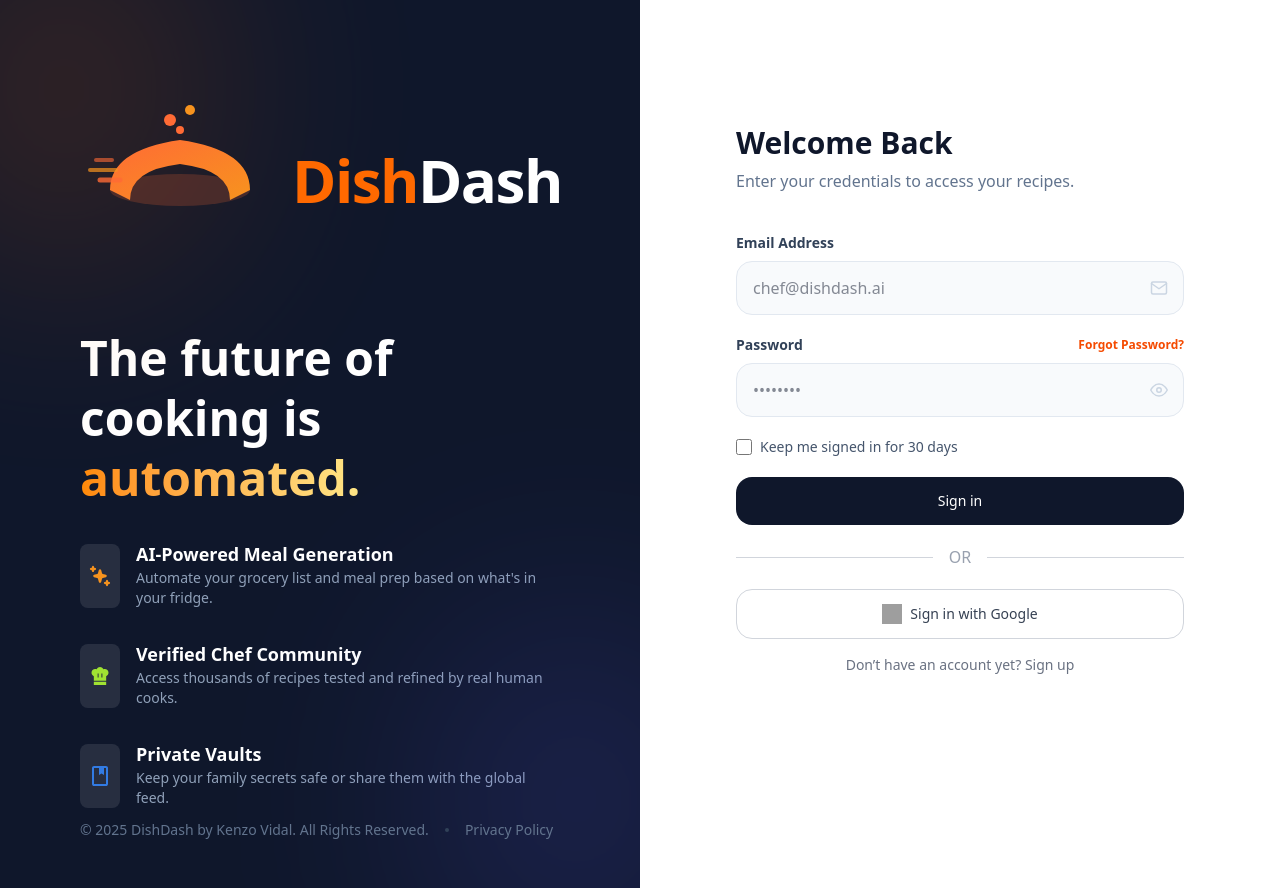
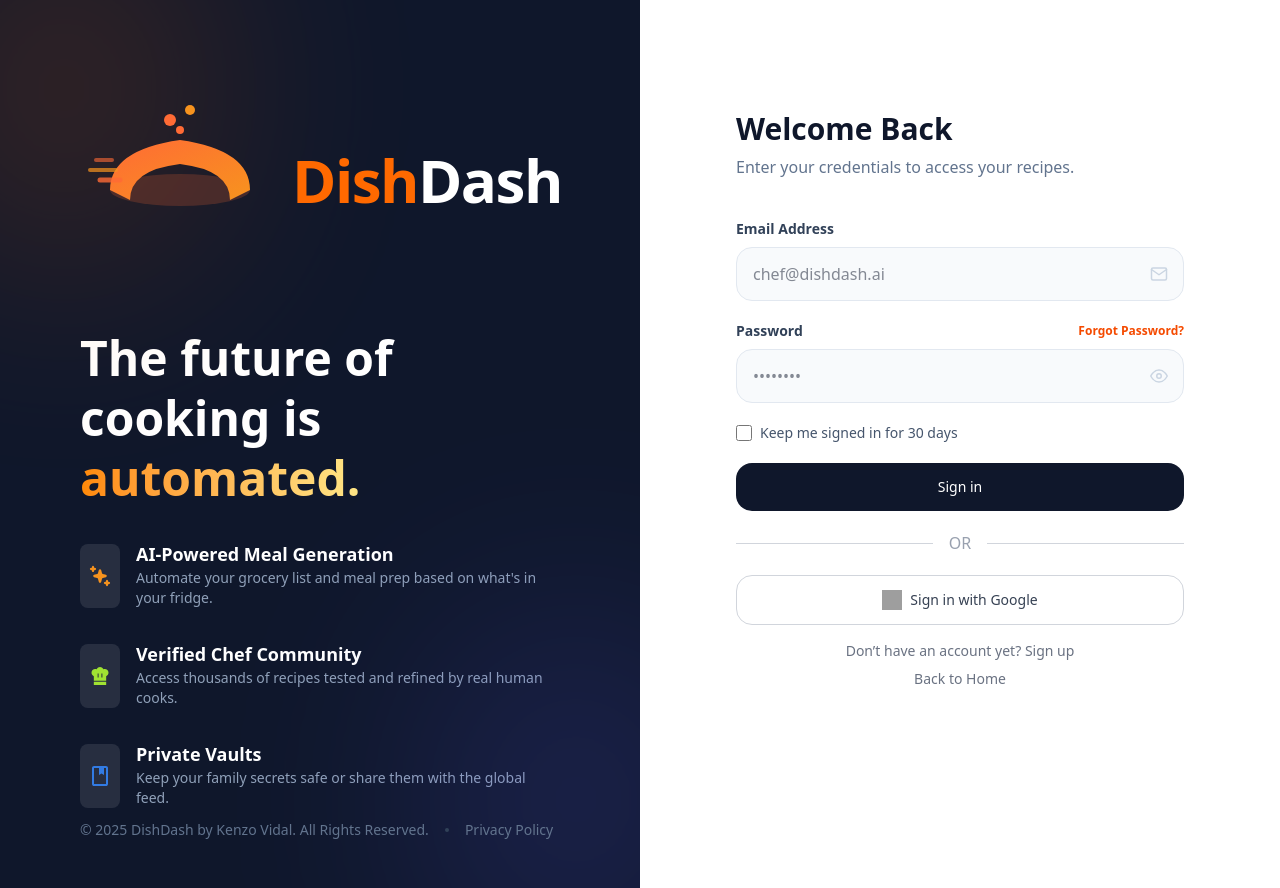
Before and after one commit to kzc0des/dishdash, an Angular app in the folder client/: page /auth/login in a window 1280 px wide. Built offline with nearby package versions, Linux system fonts and the light colour scheme; grey boxes are pictures that could not be loaded.

Commit message:
added back to home button

```diff
--- a/client/src/app/features/auth/login/login.html
+++ b/client/src/app/features/auth/login/login.html
@@ -86,5 +86,8 @@
       Don’t have an account yet?
       <a [routerLink]="['/auth/sign-up']" class="font-medium text-primary-600 hover:underline dark:text-primary-500">Sign up</a>
     </p>
+    <p class="text-sm font-light text-gray-500 dark:text-gray-400 mt-2 text-center">
+      <a [routerLink]="['/']" class="font-medium text-primary-600 hover:underline dark:text-primary-500">Back to Home</a>
+    </p>
   </div>
 </div>
--- a/client/src/app/features/auth/sign-up/sign-up.html
+++ b/client/src/app/features/auth/sign-up/sign-up.html
@@ -83,5 +83,8 @@
         Already have an account? <a [routerLink]="['/auth/login']"
           class="font-medium text-primary-600 hover:underline dark:text-primary-500">Log in</a>
       </p>
+      <p class="text-sm font-light text-gray-500 dark:text-gray-400 mt-2 text-center">
+        <a [routerLink]="['/']" class="font-medium text-primary-600 hover:underline dark:text-primary-500">Back to Home</a>
+      </p>
     </div>
   </div>
```
